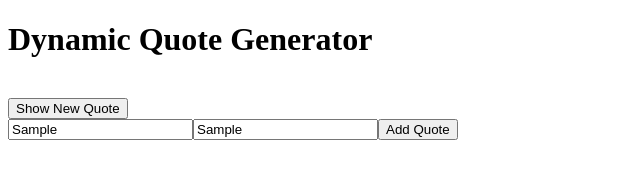
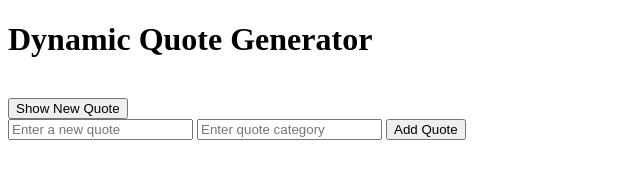
Before and after one commit to JALALELFALEH/alx_fe_javascript, a plain HTML site: page dom-manipulation/index.html in a window 1280 px wide. Both pictures are taken after typing "Sample", "Sample" into the empty fields and a click on the button "Add Quote". Shown: the whole page, without its empty margins (0-640 px from the left). Drawn offline with Linux system fonts and the light colour scheme.

Commit message:
edit 0. Building a Dynamic Content Generator with Advanced DOM Manipulation

```diff
--- a/dom-manipulation/index.html
+++ b/dom-manipulation/index.html
@@ -11,6 +11,13 @@
     <br>
     <button id="newQuote">Show New Quote</button>
 
+    <form id="form">
+        <div>
+            <input id="newQuoteText" type="text" placeholder="Enter a new quote" />
+            <input id="newQuoteCategory" type="text" placeholder="Enter quote category" />
+            <button type="submit">Add Quote</button>
+        </div>
+    </form>
     <script src="script.js"></script>
 </body>
 </html>
--- a/dom-manipulation/script.js
+++ b/dom-manipulation/script.js
@@ -21,7 +21,7 @@ function showRandomQuote() {
 
     // Set the content
     quoteText.textContent = `"${randomQuote.text}"`;
-    quoteCategory.textContent = `-${randomQuote.category}`;
+    quoteCategory.textContent = `- ${randomQuote.category}`;
 
     // Clear previous quote and add new one
     quoteContainer.innerHTML = '';
@@ -30,35 +30,22 @@ function showRandomQuote() {
 };
 
 function createAddQuoteForm() {
-    const form = document.createElement('form');
-    const textInput = document.createElement('input');
-    const categoryInput = document.createElement('input');
-    const submitButton = document.createElement('button');
-
-    textInput.placeholder = "Enter quote text";
-    textInput.type = "text";
-    categoryInput.placeholder = "Enter category";
-    categoryInput.type = "text";
-    submitButton.textContent = "Add Quote";
-
-    form.appendChild(textInput);
-    form.appendChild(categoryInput);
-    form.appendChild(submitButton);
-
-    document.body.appendChild(form);
+    const form = document.getElementById('form');
+    const textInput = document.getElementById('newQuoteText');
+    const categoryInput = document.getElementById('newQuoteCategory');
 
     form.addEventListener('submit', function(event) {
         event.preventDefault();
 
-        newQuote = {
+        const newQuote = {
             text: textInput.value,
             category: categoryInput.value,
         };
 
         quotes.push(newQuote);
 
-        textInput = '';
-        categoryInput = '';
+        textInput.value = '';
+        categoryInput.value = '';
 
         alert('Quote added successfully!');
     });
```
